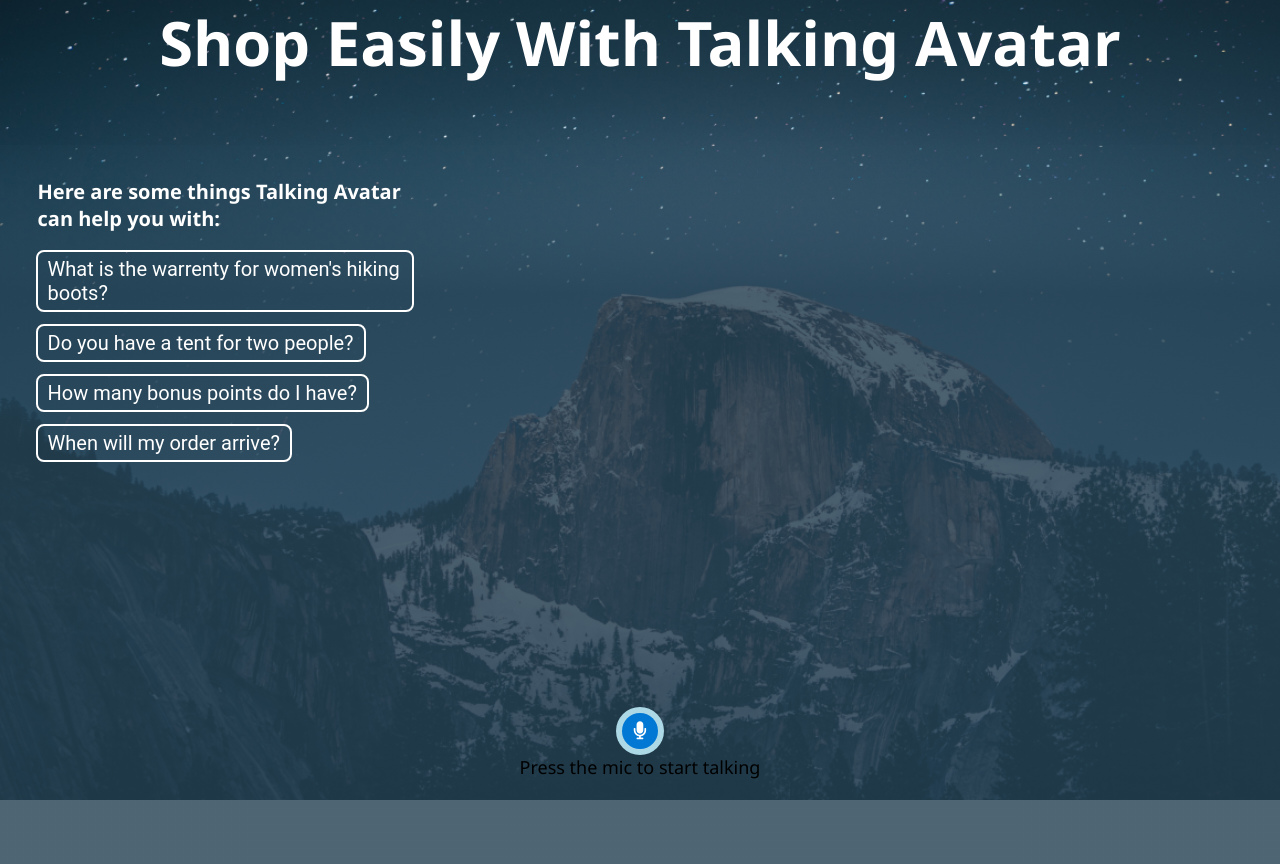
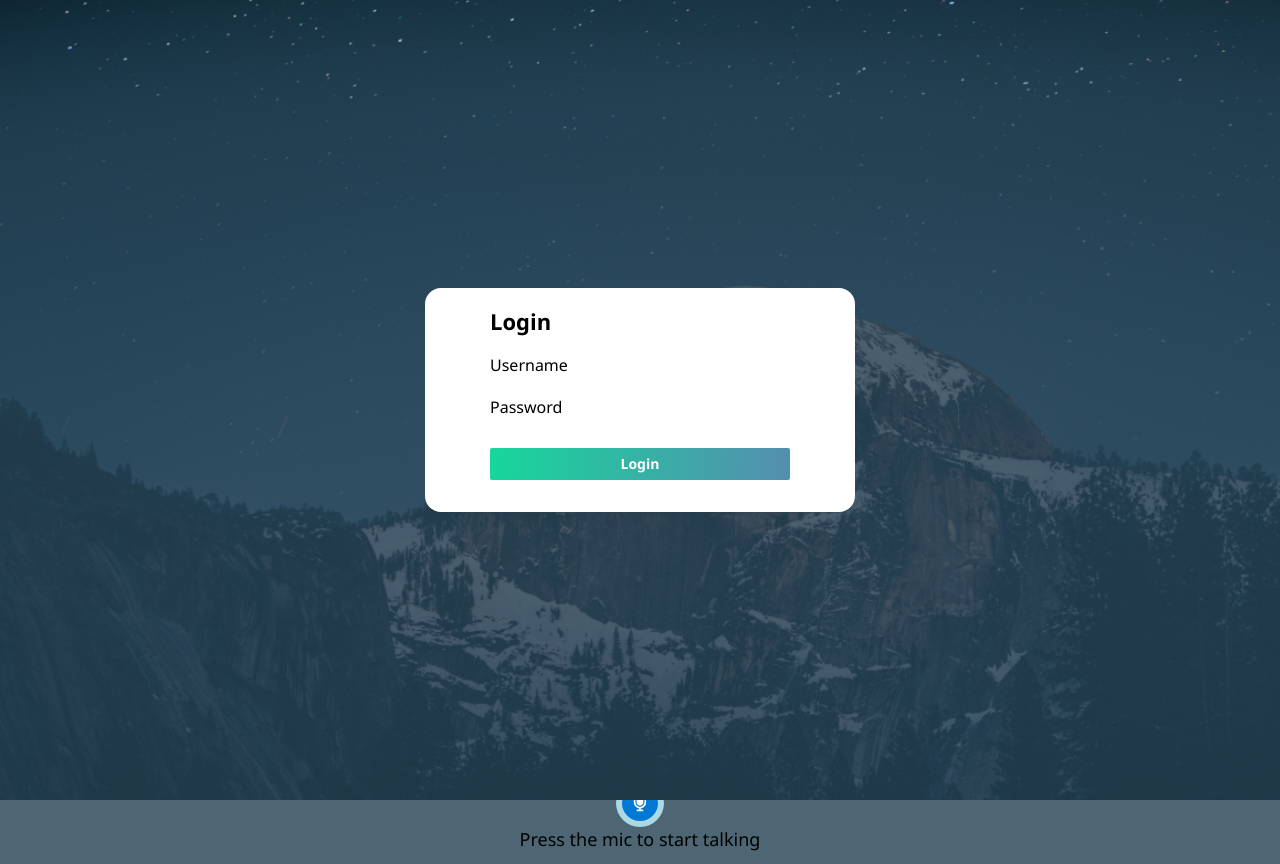
Before and after one commit to Imran2708/webapp_1, a website: page src/index.html in a window 1280 px wide. Shown: the top 864 px of the page. Drawn offline with nearby package versions, Linux system fonts and the light colour scheme.

Commit message:
Update index.html

```diff
--- a/src/index.html
+++ b/src/index.html
@@ -16,7 +16,7 @@
 </head>
 
 <body>
- <!-- <div class="header">
+ <div class="header">
     <img src="images/Microsoft.png" alt="Logo" width="32" height="32" />
     <span class="header__title">Trailblazers Outdoor Gear</span>
 
@@ -30,7 +30,7 @@
       <li>YOGA</li>
       <li>CART (0)</li>
     </ul>
-  </div>-->
+  </div>
 
   <div class="title">
     <h1>Shop Easily With Talking Avatar</h1>
@@ -83,21 +83,21 @@
     </div>
   </div>
 
-<!--  <div id="loginOverlay">
+ <div id="loginOverlay">
     <div id="gradientOverlay">
       <div class="loginCard">
         <div class="loginCard__header">Login</div>
 
         <fluent-text-field appearance="outline" placeholder="user@email.com">Username</fluent-text-field>
-        <fluent-text-field appearance="outline" placeholder="****************">Password</fluent-text-field>-->
+        <fluent-text-field appearance="outline" placeholder="****************">Password</fluent-text-field>
 
 
         <button id="playVideo" onclick="window.startSession()">
           <span id="playVideo__text" class="playVideo__text">Login</span>
         </button>
-    <!-- </div>
+     </div>
     </div>
-  </div>-->
+  </div>
 </body>
 
 </html>
```
